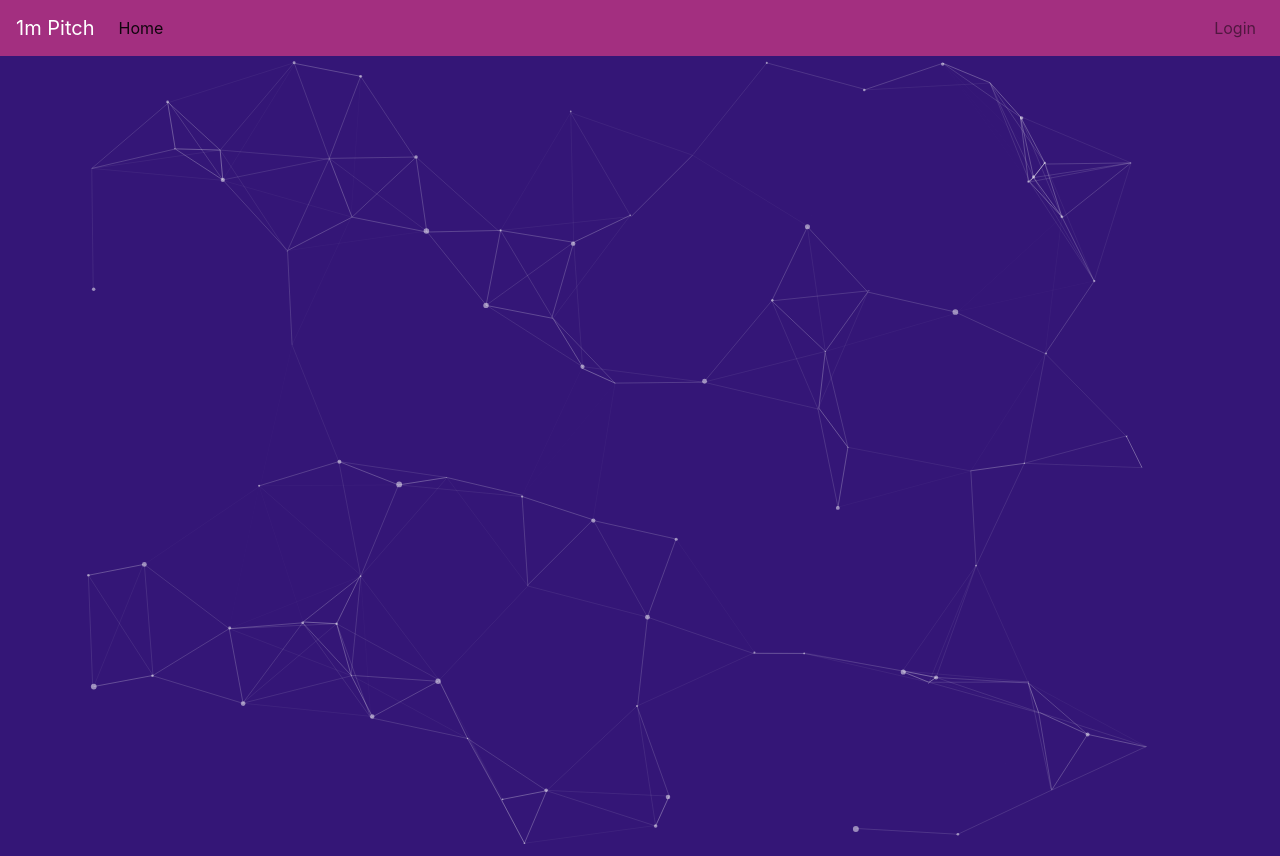
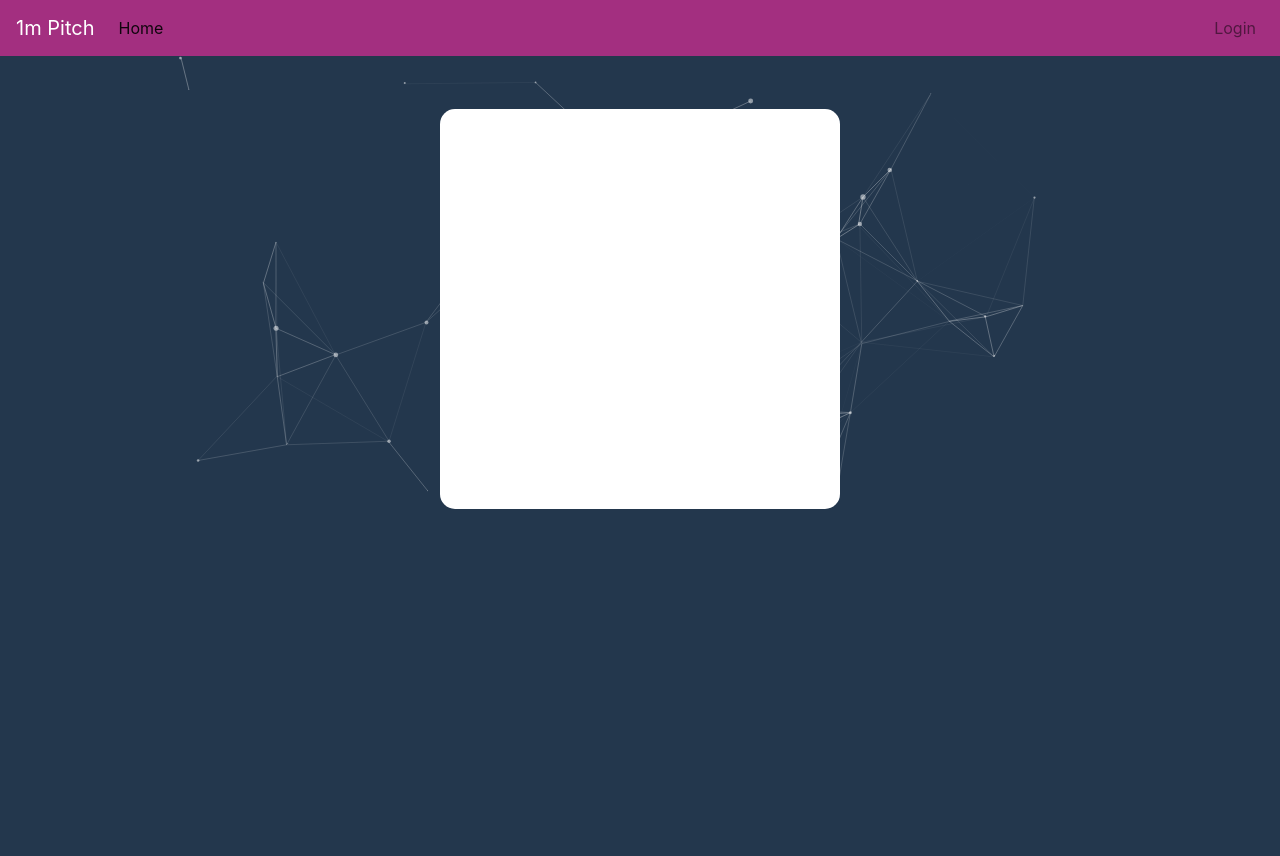
Before and after one commit to kamauvick/1m-Pitch, a Python web app: template app/templates/signup.html in a window 1280 px wide. After the commit the page ends 509 px from the top, so only its background shows below. Run offline with Jinja, Linux system fonts and the light colour scheme; the template is opened without the code that fills it, so the values that code supplies are empty; some libraries are stand-ins or nearby versions.

Commit message:
Update the styles for the login and signup page.

```diff
--- a/app/static/css/main.css
+++ b/app/static/css/main.css
@@ -1,32 +1,115 @@
-.form-signin {
-  width: 100%;
-  max-width: 330px;
-  padding: 15px;
-  margin: auto;
+.container {
+    height: auto;
+    display: flex;
+    justify-content: center;
 }
-.form-signin .checkbox {
-  font-weight: 400;
+.login-text{
+    font-family: 'Quicksand', sans-serif;
 }
-.form-signin .form-control {
-  position: relative;
-  box-sizing: border-box;
-  height: auto;
-  padding: 10px;
-  font-size: 16px;
+#login{
+font-weight:bold;
 }
-.form-signin .form-control:focus {
-  z-index: 2;
+#logo{
+font-family: 'Special Elite', cursive;
+color:#ed5107;
+font-size:20px;
 }
-.form-signin input[type="email"] {
-  margin-bottom: -1px;
-  border-bottom-right-radius: 0;
-  border-bottom-left-radius: 0;
+
+#option-signup{
+margin-top:20px;
 }
-.form-signin input[type="password"] {
-  margin-bottom: 10px;
-  border-top-left-radius: 0;
-  border-top-right-radius: 0;
+
+#vick {
+    margin-top:40px;
+    align-self: center;
+    background: white;
+    width: 400px;
+    height: 400px;
+    cursor: ew-resize;
+    position: absolute;
+    border-radius: 15px;
+    elevation: 30deg;
 }
-.navbar{
-background-color:#a32f80;
+
+#vick-signup {
+    margin-top:40px;
+    align-self: center;
+    background: white;
+    width: 450px;
+    height: 500px;
+    cursor: ew-resize;
+    position: absolute;
+    border-radius: 15px;
+    elevation: 30deg;
 }
+
+.division {
+    align-items: center;
+    flex-direction: column;
+    display: flex;
+    justify-content: center;
+}
+
+#centered-card{
+margin:0;
+padding:0;
+}
+
+
+#hellobutton {
+margin-top:20px;
+    border: 0;
+    background: orangered;
+    elevation: 20deg;
+    width: 80px;
+    height: 40px;
+    box-shadow: #989898 0 0 20px;
+    border-radius: 5px;
+    color: white;
+    font-size: 18px;
+    justify-content: right;
+}
+
+#hellobutton:hover {
+    background: darkmagenta;
+}
+
+
+/*Home styles*/
+.container {
+  max-width: 960px;
+}
+
+/*
+ * Custom translucent site header
+ */
+
+.site-header {
+  background-color: rgba(0, 0, 0, .85);
+  -webkit-backdrop-filter: saturate(180%) blur(20px);
+  backdrop-filter: saturate(180%) blur(20px);
+}
+.site-header a {
+  color: #999;
+  transition: ease-in-out color .15s;
+}
+.site-header a:hover {
+  color: #fff;
+  text-decoration: none;
+}
+
+/*
+ * Dummy devices (replace them with your own or something else entirely!)
+ */
+
+.product-device {
+  position: absolute;
+  right: 10%;
+  bottom: -30%;
+  width: 300px;
+  height: 540px;
+  background-color: #333;
+  border-radius: 21px;
+  -webkit-transform: rotate(30deg);
+  transform: rotate(30deg);
+}
--- a/app/static/css/particle.css
+++ b/app/static/css/particle.css
@@ -1,7 +1,7 @@
 body {
     margin: 0;
     padding: 0;
-    background-color: #341677;
+    background-color: #23374d;
     background_image: url("https://mdbootstrap.com/img/Photos/Horizontal/Nature/full%20page/img(20).jpg");
 }
 
@@ -9,3 +9,7 @@
 background_repeat: no-repeat;
 background_size: cover;
 }
+
+.navbar{
+background-color:#394a6d;
+}
```
